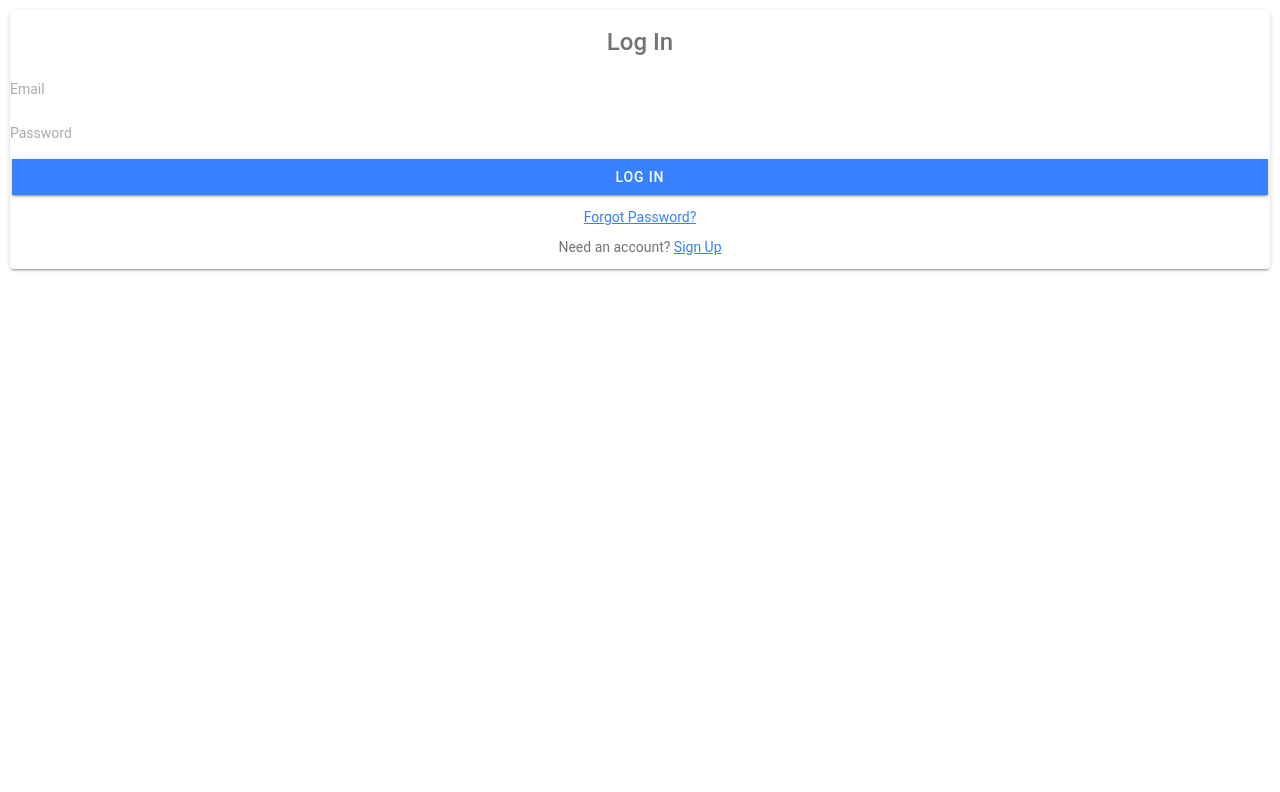
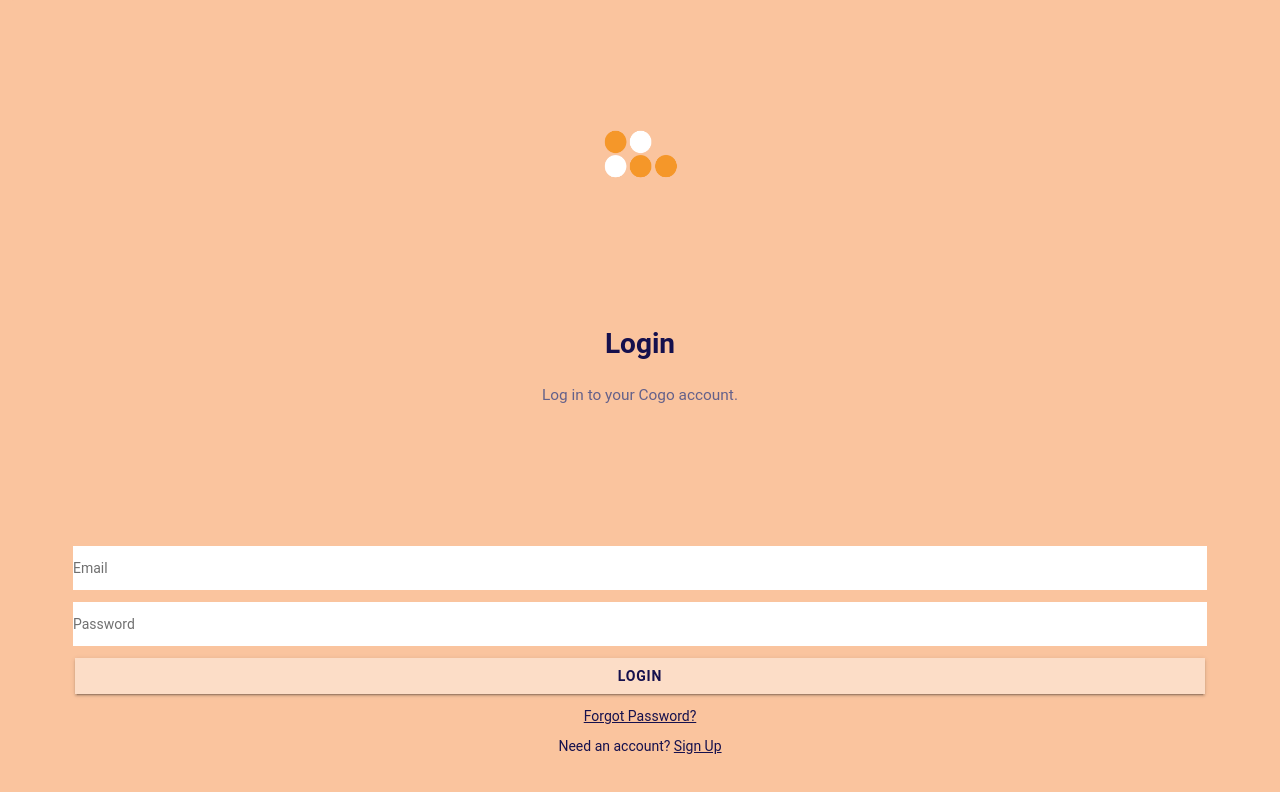
Before and after one commit to Cogo-App-Team/cogoApp, a React (Vite) app: page /login in a window 1280 px wide. Shown: the top 792 px of the page. Built offline with nearby package versions, Linux system fonts and the light colour scheme; no server answers.

Commit message:
Add CSS elements to Login, ForgotPassword and SignUp page

```diff
--- a/index.html
+++ b/index.html
@@ -4,7 +4,7 @@
     <meta charset="utf-8" />
     <title>Ionic App</title>
 
-    <link href="path/to/custom.css" rel="stylesheet">
+    <link rel="stylesheet" type="text/css" href="/src/theme/variables.css">
 
     <base href="/" />
 
@@ -20,7 +20,6 @@
 
     <link rel="shortcut icon" type="image/png" href="/favicon.png" />
 
-    <!-- add to homescreen for ios -->
     <meta name="apple-mobile-web-app-capable" content="yes" />
     <meta name="apple-mobile-web-app-title" content="Ionic App" />
     <meta name="apple-mobile-web-app-status-bar-style" content="black" />
--- a/src/components/ForgotPassword.tsx
+++ b/src/components/ForgotPassword.tsx
@@ -2,6 +2,8 @@ import React, { useRef, useState } from "react";
 import { IonCard, IonButton, IonInput, IonAlert } from "@ionic/react";
 import { Link } from "react-router-dom";
 import { getAuth, sendPasswordResetEmail } from "firebase/auth";
+import logo from "/logo.png";
+
 
 const ForgotPassword: React.FC = () => {
   const emailRef = useRef<HTMLIonInputElement>(null);
@@ -25,19 +27,30 @@ const ForgotPassword: React.FC = () => {
   };
 
   return (
-    <IonCard>
-      <h2 className="ion-text-center">Password Reset</h2>
-      {error && <IonAlert isOpen={true} header="Error" message={error} buttons={["OK"]} />}
-      {message && <IonAlert isOpen={true} header="Success" message={message} buttons={["OK"]} />}
-      <IonInput type="email" ref={emailRef} placeholder="Email"></IonInput>
-      <IonButton expand="full" onClick={handleSubmit} disabled={loading}>
-        Reset Password
-      </IonButton>
-      <p className="ion-text-center">
-        <Link to="/login">Login</Link>
-      </p>
-    </IonCard>
+    <div className="custom-app">
+      <IonCard className="forgot-password-page">
+      <img src={logo} alt="Logo" className="logo2" />
+        <div className="header-container">
+          <h1 className="ion-text-center">Reset Password</h1>
+          <p className="ion-text-center subtext2">Enter your email address to reset the password</p>
+        </div>
+        <div className="form-container">
+          {error && <IonAlert isOpen={true} header="Error" message={error} buttons={["OK"]} />}
+          {message && <IonAlert isOpen={true} header="Success" message={message} buttons={["OK"]} />}
+          <IonInput type="email" ref={emailRef} placeholder="Email" className="custom-input"></IonInput>
+          <IonButton expand="full" onClick={handleSubmit} disabled={loading} className="custom-button">
+            Reset
+          </IonButton>
+        </div>
+        <div className="footer-container">
+  <p className="ion-text-center footer">
+    Don't have an account? <Link to="/login/signup" className="signup-link">Sign Up</Link>
+  </p>
+</div>
+      </IonCard>
+    </div>
   );
 };
 
+
 export default ForgotPassword;
--- a/src/components/Login.tsx
+++ b/src/components/Login.tsx
@@ -1,8 +1,9 @@
 import React, { useRef, useState, useEffect } from "react";
-import { IonCard, IonButton, IonInput, IonAlert } from "@ionic/react";
+import { IonCard, IonButton, IonInput, IonAlert, IonApp } from "@ionic/react";
 import { Link, useHistory } from "react-router-dom";
 import { auth } from "../firebase";
 import { onAuthStateChanged, signInWithEmailAndPassword } from "firebase/auth";
+import logo from "/logo.png";
 
 const Login: React.FC = () => {
   const emailRef = useRef<HTMLIonInputElement>(null);
@@ -39,22 +40,42 @@ const Login: React.FC = () => {
 
 
   return (
-    <IonCard>
-      <h2 className="ion-text-center">Log In</h2>
+    <div className="custom-app">
+    <IonCard className="custom-card">
+      <img src={logo} alt="Logo" className="logo" />
+          <h1 className="ion-text-center header">Login</h1>
+          <p className="ion-text-center subtext">Log in to your Cogo account.</p>
           {error && <IonAlert isOpen={true} header="Error" message={error} buttons={["OK"]} />}
-      <IonInput type="email" ref={emailRef} placeholder="Email"></IonInput>
-      <IonInput type="password" ref={passwordRef} placeholder="Password"></IonInput>
-      <IonButton expand="full" onClick={handleSubmit} disabled={loading}>
-        Log In
+          <div className="form-container">
+            <IonInput
+              className="custom-input"
+              type="email"
+              ref={emailRef}
+              placeholder="Email"
+            ></IonInput>
+            <IonInput
+              className="custom-input"
+              type="password"
+              ref={passwordRef}
+              placeholder="Password"
+            ></IonInput>
+            <IonButton
+              className="ion-button"
+              expand="full"
+              onClick={handleSubmit}
+              disabled={loading}
+            >
+               Login
           </IonButton>
           <p className="ion-text-center">
-         <Link to="/login/forgot-password">Forgot Password?</Link>
+            <Link to="/login/forgot-password" className="forgot-password-link">Forgot Password?</Link>
           </p>
-      <p className="ion-text-center">
-           Need an account? <Link to="/login/signup">Sign Up</Link>
+        </div>
+        <p className="ion-text-center footer">
+          Need an account? <Link to="/login/signup" className="signup-link">Sign Up</Link>
         </p>
-
       </IonCard>
+    </div>
   );
 };
 
--- a/src/components/Signup.tsx
+++ b/src/components/Signup.tsx
@@ -3,6 +3,7 @@ import { IonCard, IonButton, IonInput, IonAlert } from "@ionic/react";
 import { Link, useHistory } from "react-router-dom";
 import { createUserWithEmailAndPassword, getAuth, Auth } from "firebase/auth";
 import { app } from "../firebase";
+import logo from "/logo.png";
 
 const Signup: React.FC = () => {
   const emailRef = useRef<HTMLIonInputElement | null>(null);
@@ -43,20 +44,25 @@ const Signup: React.FC = () => {
   };
 
   return (
-    <IonCard>
-      <h2 className="ion-text-center">Sign Up</h2>
-      {error && <IonAlert isOpen={true} header="Error" message={error} buttons={["OK"]} />}
-      <IonInput type="email" ref={emailRef} placeholder="Email"></IonInput>
-      <IonInput type="password" ref={passwordRef} placeholder="Password"></IonInput>
-      <IonInput type="password" ref={passwordConfirmRef} placeholder="Password Confirmation"></IonInput>
-      <IonButton expand="full" onClick={handleSubmit} disabled={loading}>
-        Sign Up
-      </IonButton>
-      <p className="ion-text-center">
-        Already have an account? <Link to="/login">Log In</Link>
-      </p>
-
-    </IonCard>
+    <div className="custom-app">
+      <IonCard className="signup-page custom-card">
+        <img src={logo} alt="Logo" className="logo3" />
+        <h1 className="ion-text-center">Sign Up</h1>
+        <p className="ion-text-center subtext2">Fill in your information to sign up for Cogo</p>
+        {error && <IonAlert isOpen={true} header="Error" message={error} buttons={["OK"]} />}
+        <div className="form-container">
+          <IonInput type="email" ref={emailRef} placeholder="Email" className="custom-input"></IonInput>
+          <IonInput type="password" ref={passwordRef} placeholder="Password" className="custom-input"></IonInput>
+          <IonInput type="password" ref={passwordConfirmRef} placeholder="Password Confirmation" className="custom-input"></IonInput>
+          <IonButton expand="full" onClick={handleSubmit} disabled={loading} className="ion-button">
+            Sign Up
+          </IonButton>
+        </div>
+        <p className="ion-text-center footer">
+          Already have an account? <Link to="/login" className="signup-link">Log In</Link>
+        </p>
+      </IonCard>
+    </div>
   );
 };
 
--- a/src/theme/variables.css
+++ b/src/theme/variables.css
@@ -4,12 +4,28 @@ http://ionicframework.com/docs/theming/ */
 /** Ionic CSS Variables **/
 :root {
   /** primary **/
-  --ion-color-primary: #3880ff;
+  --ion-color-primary: #15104D;
   --ion-color-primary-rgb: 56, 128, 255;
   --ion-color-primary-contrast: #ffffff;
   --ion-color-primary-contrast-rgb: 255, 255, 255;
   --ion-color-primary-shade: #3171e0;
   --ion-color-primary-tint: #4c8dff;
+
+    /** favorite **/
+  --ion-color-favorite: #FAC49E;
+  --ion-color-favorite-rgb: 105, 187, 123;
+  --ion-color-favorite-contrast: #ffffff;
+  --ion-color-favorite-contrast-rgb: 255, 255, 255;
+  --ion-color-favorite-shade: #FCDDC7;
+  --ion-color-favorite-tint: #FCDDC7;
+
+    /** custom **/
+  --ion-color-custom-button-color: #FCDDC7;
+  --ion-color-custom-button-color-rgb: 252, 221, 199;
+  --ion-color-custom-button-color-contrast: #ffffff;
+  --ion-color-custom-button-color-contrast-rgb: 255, 255, 255;
+  --ion-color-custom-button-color-shade: #fcddc79f;
+  --ion-color-custom-button-color-tint: #fcddc79f;
 
   /** secondary **/
   --ion-color-secondary: #3dc2ff;
@@ -274,3 +290,280 @@ svg {
   text-align: center;
   padding: 20px 0;
 }
+
+/*Login page*/
+.ion-color-favorite {
+  --ion-color-base: var(--ion-color-favorite);
+  --ion-color-base-rgb: var(--ion-color-favorite-rgb);
+  --ion-color-contrast: var(--ion-color-favorite-contrast);
+  --ion-color-contrast-rgb: var(--ion-color-favorite-contrast-rgb);
+  --ion-color-shade: var(--ion-color-favorite-shade);
+  --ion-color-tint: var(--ion-color-favorite-tint);
+}
+
+.ion-color-custom-button-color {
+  --ion-color-base: var(--ion-color-custom-button-color);
+  --ion-color-base-rgb: var(--ion-color-custom-button-color-rgb);
+  --ion-color-contrast: var(--ion-color-custom-button-color-contrast);
+  --ion-color-contrast-rgb: var(--ion-color-custom-button-color-contrast-rgb);
+  --ion-color-shade: var(--ion-color-custom-button-color-shade);
+  --ion-color-tint: var(--ion-color-custom-button-color-tint);
+}
+
+.custom-element {
+  background-color: var(--ion-color-favorite);
+  color: var(--ion-color-favorite-contrast);
+}
+
+
+.custom-app {
+  --background: #FAC49E;
+  height: 100vh;
+  margin: 0;
+  display: flex;
+  align-items: center;
+  justify-content: center;
+  background-color: var(--background);
+}
+
+.custom-card {
+  --background: #FAC49E;
+  --header-color: #15104D;
+  --input-background: #ffffff;
+  --input-color: #111111;
+  --button-background: #FCDDC7;
+  --button-color: #15104D;
+  --button-border-radius: 90px;
+
+  background-color: var(--background);
+  width: 100%;
+  max-width: 100%;
+  height: 100%;
+  display: flex;
+  flex-direction: column;
+  align-items: center;
+  justify-content: center;
+  box-shadow: none;
+}
+
+.logo {
+  width: 100px;
+  height: auto;
+  display: block;
+  margin: 0 auto;
+  margin-top: 15%;
+}
+
+.custom-card h1 {
+  margin-top: 10%;
+  color: var(--header-color);
+  font-size: 2em;
+  font-weight: bold;
+}
+
+.subtext {
+  color: #64618A;
+  font-size: 1.1em;
+}
+
+.custom-card .form-container {
+  margin-top: 10%;
+  width: 90%;
+}
+
+/*Email and password*/
+.custom-card .custom-input {
+  margin-bottom: 12px;
+  --background: var(--input-background);
+  --color: var(--input-color);
+  --border-radius: 0px;
+  text-align: left;
+}
+
+.custom-card .ion-input::placeholder {
+  color: var(--input-color);
+}
+
+/* .custom-card .ion-button .custom-button {
+  background-color: #FCDDC7;
+  color: #111111;
+  border-radius: 100px;
+  font-weight: bold;
+} */
+
+
+
+.custom-card .ion-button {
+  --background: var(--button-background);
+  --color: var(--button-color);
+  --border-radius: var(--button-border-radius);
+  font-weight: bold;
+}
+
+.custom-card p.footer {
+  margin-top: auto;
+  margin-bottom: 10%;
+  color: #15104D;
+}
+
+/* .ion-button {
+  --background: #FCDDC7;
+  --color: #111111;
+  --border-radius: 70px;
+}
+ */
+/* .rounded-button {
+  --background: #FCDDC7;
+  --color: #111111;
+  border-radius: 50px;
+}
+ */
+.forgot-password-link {
+  color: #15104D;
+}
+
+.signup-link {
+  color: #15104D;
+}
+
+/*ForgotPassword page*/
+.forgot-password-page {
+  background-color: #FAC49E;
+  width: 90%;
+  max-width: 100%;
+  margin: 0 auto;
+  box-shadow: none;
+  display: flex;
+  flex-direction: column;
+  align-items: center;
+  justify-content: center;
+  height: 100vh;
+}
+
+.logo2 {
+  width: 100px;
+  height: auto;
+  display: block;
+  margin: 0 auto;
+  margin-top: 45%;
+  margin-bottom: 10%;
+}
+
+.forgot-password-page .header-container {
+  padding: 5% 0;
+}
+
+.forgot-password-page h1 {
+  color: #15104D;
+  font-weight: bold;
+  margin-bottom: 20px;
+  margin-top: 5%;
+}
+
+.subtext2 {
+  color: #64618A;
+  font-size: 1.1em;
+}
+
+.forgot-password-page .form-container {
+  width: 95%;
+  margin-top: 12%;
+}
+
+.forgot-password-page .custom-input {
+  --background: #ffffff;
+  --color: #111111;
+  --border-radius: 0px;
+  margin-bottom: 10px;
+}
+
+.forgot-password-page .custom-button {
+  background-color: var(--ion-color-custom-button-color);
+  color: var(--ion-color-custom-button-color-contrast);
+  --border-radius: var(--button-border-radius);
+  color: #15104D;
+  font-weight: bold;
+}
+
+.custom-button {
+  --background: var(--button-background);
+  --color: var(--button-color);
+  --border-radius: var(--button-border-radius);
+  color: #15104D;
+}
+
+
+.forgot-password-page .footer-container {
+  padding: 20%;
+  margin-top: 80%;
+  margin-bottom: 15%;
+  color: #15104D;
+}
+
+.signup-link {
+  color: #15104D;
+}
+
+/* Signup page */
+.signup-page {
+  --background: #FAC49E;
+  background-color: var(--background);
+  width: 90%;
+  max-width: 100%;
+  margin: 0 auto;
+  box-shadow: none;
+  display: flex;
+  flex-direction: column;
+  align-items: center;
+  justify-content: center;
+  height: 100vh;
+}
+
+.logo3 {
+  width: 100px;
+  height: auto;
+  display: block;
+  margin: 0 auto;
+  margin-top: 15%;
+}
+
+.signup-page .header-container {
+  padding: 5% 0;
+}
+
+.signup-page h1 {
+  color: #15104D;
+  font-weight: bold;
+  margin-bottom: 20px;
+  margin-top: 5%;
+}
+
+.signup-page .form-container {
+  width: 95%;
+  margin-top: 10%;
+}
+
+.signup-page .custom-input {
+  --background: #ffffff;
+  --color: #111111;
+  --border-radius: 0px;
+  margin-bottom: 15px;
+}
+
+.signup-page .custom-button {
+  background-color: var(--ion-color-custom-button-color);
+  color: var(--ion-color-custom-button-color-contrast);
+  --border-radius: var(--button-border-radius);
+  font-weight: bold;
+}
+
+.signup-page .footer-container {
+  padding: 20%;
+  margin-top: 95%;
+  margin-bottom: 10%;
+  color: #15104D;
+}
+
+.signup-link {
+  color: #15104D;
+}
```
Also changed, not shown: public/logo.png (added). Lines whose indentation alone changed are shown as unchanged.
